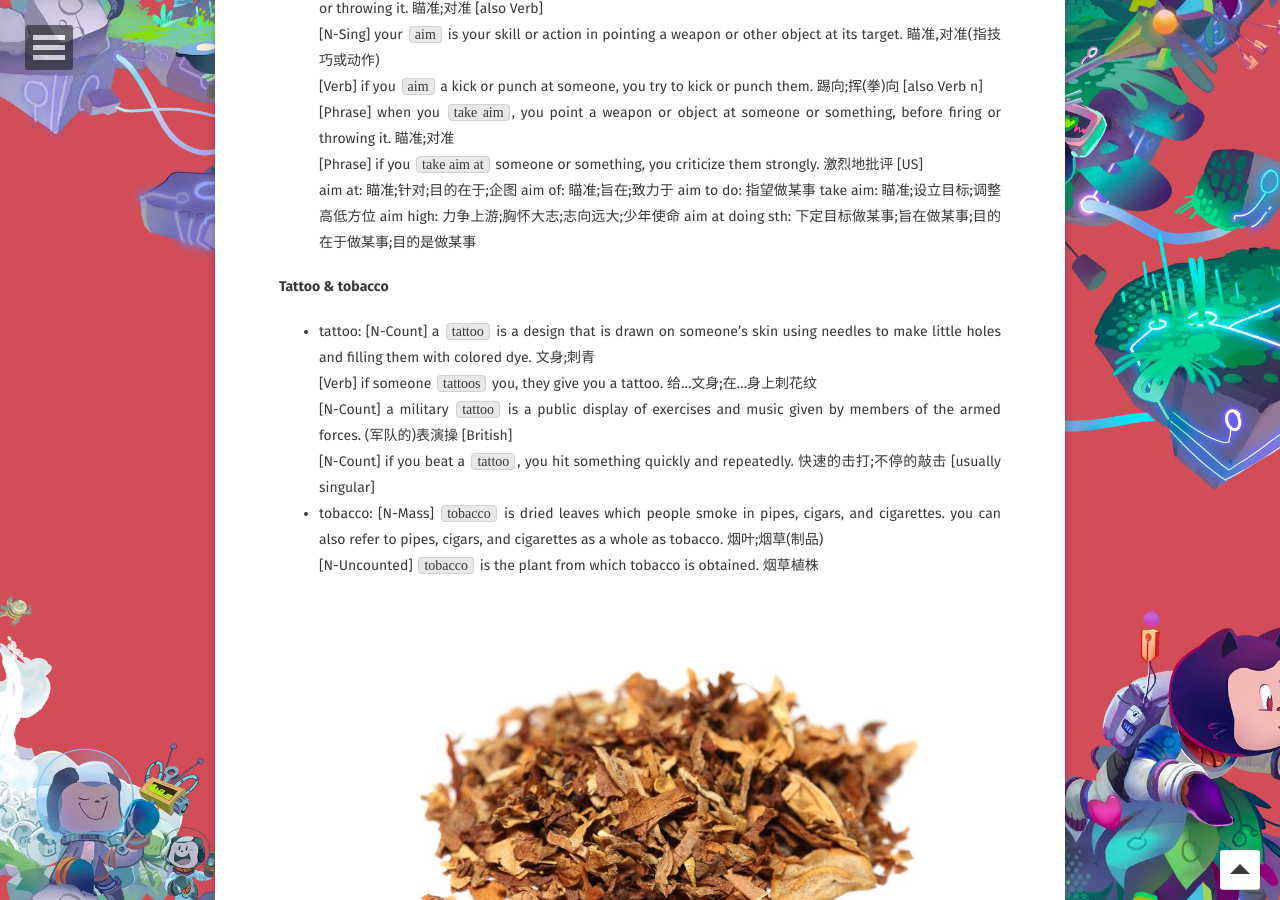
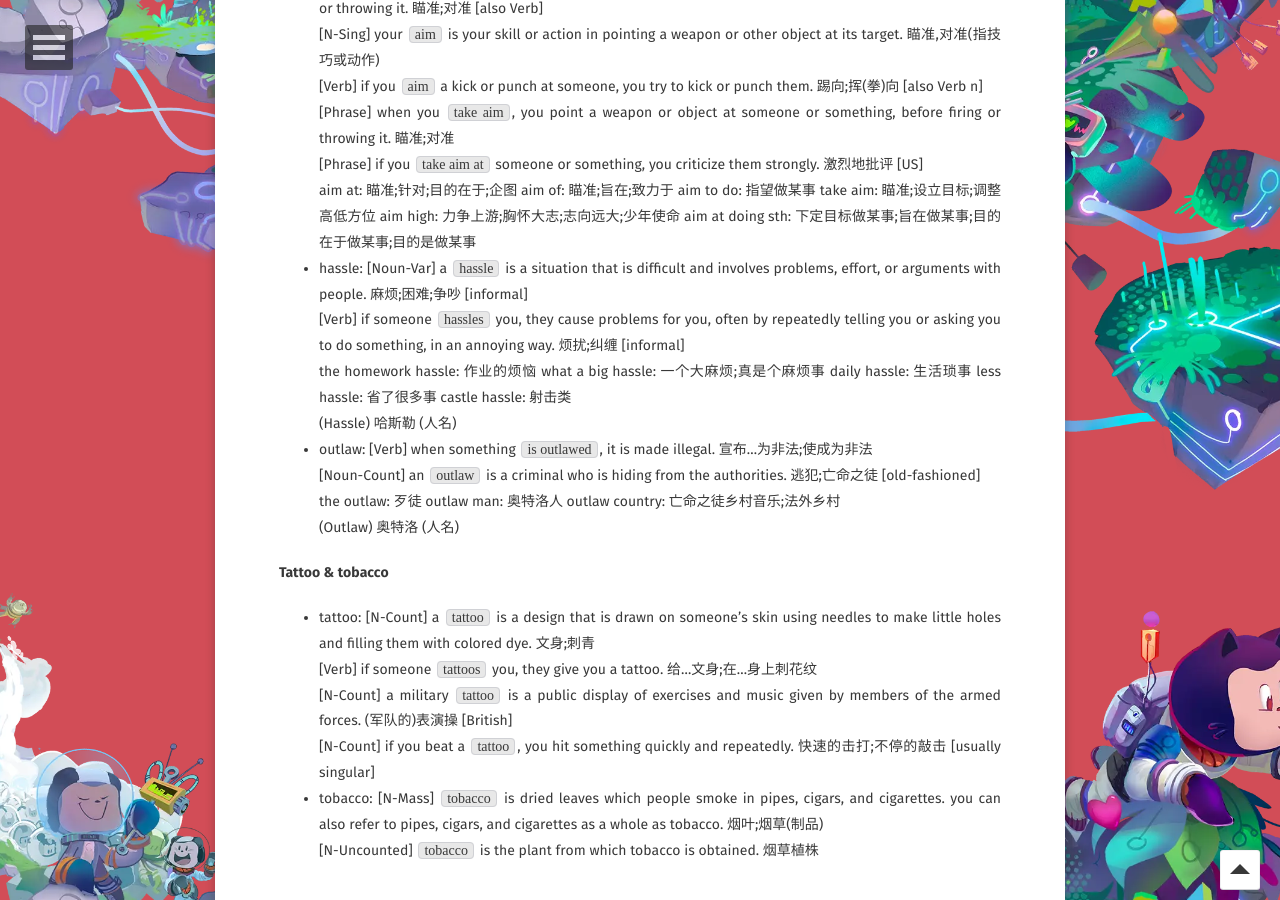
Before and after one commit to WebPavel/WebPavel.github.io, a Jekyll site: the page built from _posts/2026-10-14-daily-English-learning-(Part-2).md, in a window 1280 px wide and 900 px high, scrolled down 38199 px. Built offline with Jekyll 4.4.1, drawn with Linux system fonts in a browser that asks for light colours; some web fonts are replaced; comment, search, counter and statistics services are not loaded.

Commit message:
feat: updates on daily English learning (Part 2)

```diff
--- a/_posts/2026-10-14-daily-English-learning-(Part-2).md
+++ b/_posts/2026-10-14-daily-English-learning-(Part-2).md
@@ -674,6 +674,14 @@ learned from [ChatGPT](https://chatgpt.com/) in Singapore.
  [Phrase] when you `take aim`, you point a weapon or object at someone or something, before firing or throwing it. 瞄准;对准<br/>
  [Phrase] if you `take aim at` someone or something, you criticize them strongly. 激烈地批评 [US]<br/>
  aim at: 瞄准;针对;目的在于;企图 aim of: 瞄准;旨在;致力于 aim to do: 指望做某事 take aim: 瞄准;设立目标;调整高低方位 aim high: 力争上游;胸怀大志;志向远大;少年使命 aim at doing sth: 下定目标做某事;旨在做某事;目的在于做某事;目的是做某事
+- hassle: [Noun-Var] a `hassle` is a situation that is difficult and involves problems, effort, or arguments with people. 麻烦;困难;争吵 [informal]<br/>
+ [Verb] if someone `hassles` you, they cause problems for you, often by repeatedly telling you or asking you to do something, in an annoying way. 烦扰;纠缠 [informal]<br/>
+ the homework hassle: 作业的烦恼 what a big hassle: 一个大麻烦;真是个麻烦事 daily hassle: 生活琐事 less hassle: 省了很多事 castle hassle: 射击类<br/>
+ (Hassle) 哈斯勒 (人名)
+- outlaw: [Verb] when something `is outlawed`, it is made illegal. 宣布...为非法;使成为非法<br/>
+ [Noun-Count] an `outlaw` is a criminal who is hiding from the authorities. 逃犯;亡命之徒 [old-fashioned]<br/>
+ the outlaw: 歹徒 outlaw man: 奥特洛人 outlaw country: 亡命之徒乡村音乐;法外乡村<br/>
+ (Outlaw) 奥特洛 (人名)
 
 #### Tattoo & tobacco
 
```
